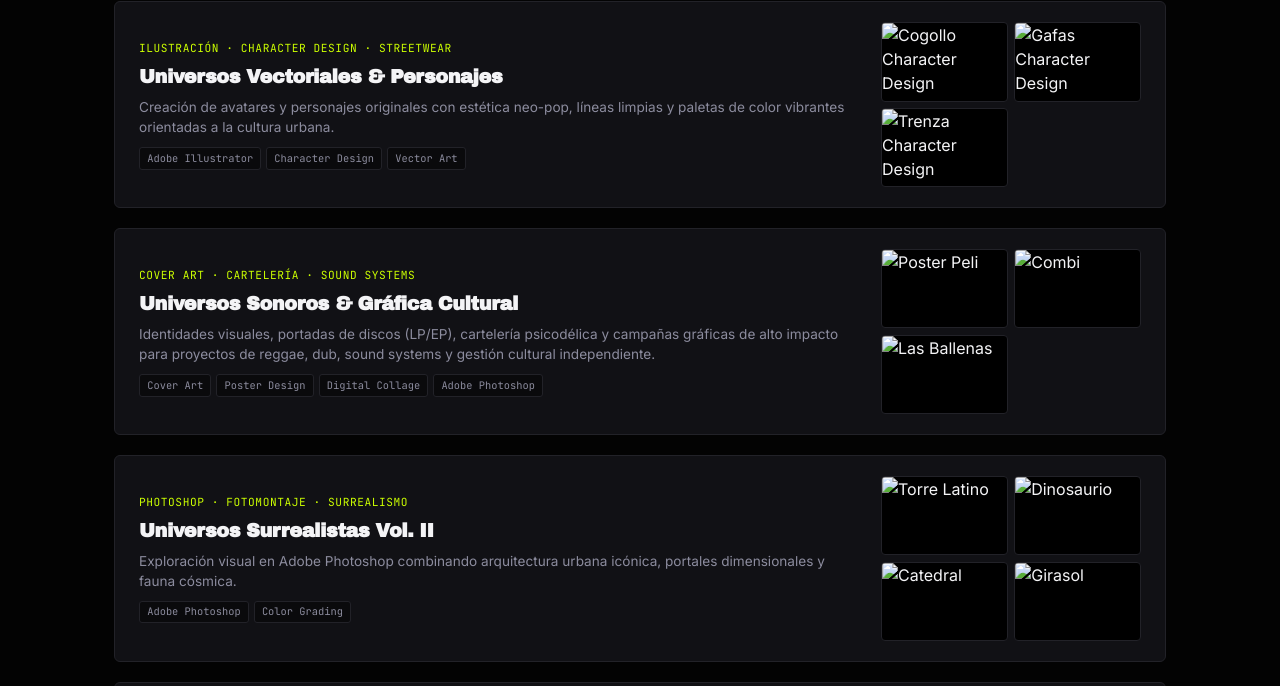
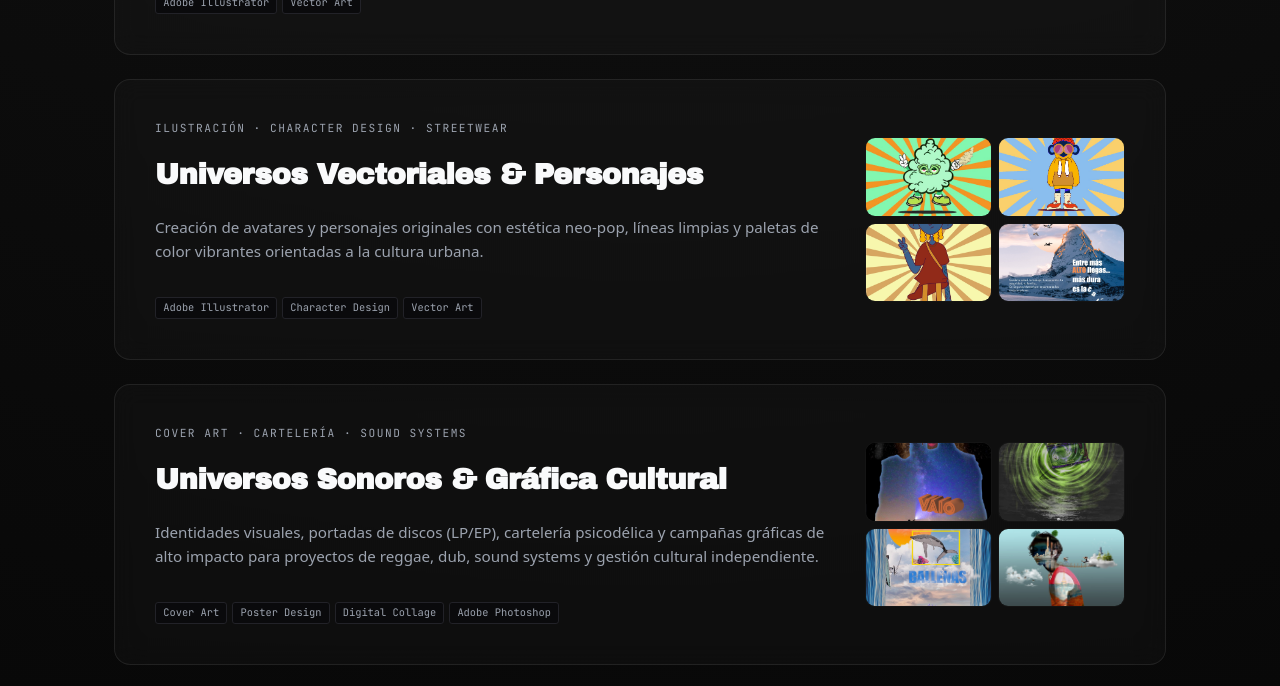
Before and after one commit to DelargeGio/G-studio, a plain HTML site: page index.html in a window 1280 px wide. Shown: the part 1338-2024 px from the top of the page. Drawn offline with Linux system fonts and the light colour scheme.

Commit message:
Fix final de imagenes y rutas de collage

```diff
--- a/index.html
+++ b/index.html
@@ -4,7 +4,7 @@
     <meta charset="UTF-8">
     <meta name="viewport" content="width=device-width, initial-scale=1.0">
     <title>GRIO STUDIO — Branding, UI/UX, Frontend & Digital Collage</title>
-    <meta name="description" content="GRIO STUDIO — Estudio de diseño digital y desarrollo frontend en CDMX. Branding corporativo, interfaces UI/UX, character design y arte surrealista para la cultura y la música.">
+    <meta name="description" content="GRIO STUDIO — Estudio de diseño digital y desarrollo frontend en CDMX. Branding corporativo, interfaces UI/UX, character design y arte surrealista para la música y la cultura.">
     <link rel="preconnect" href="https://fonts.googleapis.com">
     <link rel="preconnect" href="https://fonts.gstatic.com" crossorigin>
     <link href="https://fonts.googleapis.com/css2?family=JetBrains+Mono:wght@400;500;700&family=Archivo+Black&family=Inter:wght@400;500;600;800&display=swap" rel="stylesheet">
@@ -149,7 +149,10 @@
                             <img src="img/gafas.jpg" alt="Gafas Character Design" loading="lazy">
                         </div>
                         <div class="media-preview" title="Ampliar ilustración">
-                            <img src="img/trenza.jpg" alt="Trenza Character Design" loading="lazy">
+                            <img src="img/trenza.jpg" alt="Gafas Character Design" loading="lazy">
+                        </div>
+                        <div class="media-preview" title="Ampliar ilustración">
+                            <img src="img/sm.jpg" alt="SM Character Design" loading="lazy">
                         </div>
                     </div>
                 </article>
@@ -176,6 +179,9 @@
                         </div>
                         <div class="media-preview" title="Las Ballenas">
                             <img src="img/las ballenas.jpg" alt="Las Ballenas" loading="lazy">
+                        </div>
+                        <div class="media-preview" title="Collage Puente">
+                            <img src="img/collage-puente.jpg" alt="collage-puente" loading="lazy">
                         </div>
                     </div>
                 </article>
--- a/style.css
+++ b/style.css
@@ -483,3 +483,168 @@ body {
 .lightbox-close:hover {
     color: var(--acid-green);
 }
+:root {
+  --bg-base: #050505;
+  --bg-gradient: radial-gradient(circle at 50% 0%, #161616 0%, #050505 75%);
+  --card-bg: rgba(255, 255, 255, 0.025);
+  --card-border: rgba(255, 255, 255, 0.07);
+  --card-border-hover: rgba(255, 255, 255, 0.22);
+  --accent-glow: rgba(255, 255, 255, 0.05);
+  --text-main: #f3f4f6;
+  --text-muted: #9ca3af;
+}
+
+body {
+  background-color: var(--bg-base);
+  background-image: var(--bg-gradient);
+  color: var(--text-main);
+  font-family: system-ui, -apple-system, BlinkMacSystemFont, 'Segoe UI', Roboto, sans-serif;
+  min-height: 100vh;
+  margin: 0;
+  overflow-x: hidden;
+}
+
+.studio-container {
+  max-width: 1100px;
+  margin: 0 auto;
+  padding: 4rem 1.5rem;
+}
+
+/* Tarjetas de proyectos con profundidad y transición fluida */
+.project-card {
+  background: var(--card-bg);
+  border: 1px solid var(--card-border);
+  border-radius: 16px;
+  padding: 2rem;
+  backdrop-filter: blur(12px);
+  -webkit-backdrop-filter: blur(12px);
+  transition: all 0.4s cubic-bezier(0.165, 0.84, 0.44, 1);
+  position: relative;
+  overflow: hidden;
+}
+
+.project-card:hover {
+  transform: translateY(-6px);
+  border-color: var(--card-border-hover);
+  box-shadow: 0 20px 40px rgba(0, 0, 0, 0.7), 0 0 30px var(--accent-glow);
+}
+
+/* Insignias de tecnología minimalistas */
+.tech-tag {
+  display: inline-block;
+  font-family: monospace;
+  font-size: 0.75rem;
+  letter-spacing: 1px;
+  background: rgba(255, 255, 255, 0.04);
+  border: 1px solid rgba(255, 255, 255, 0.08);
+  padding: 0.3rem 0.7rem;
+  border-radius: 6px;
+  color: var(--text-muted);
+  margin-right: 0.5rem;
+  margin-bottom: 0.5rem;
+}
+/* Efecto Glassmorphism y profundidad para tus tarjetas */
+.project-row,
+.cap-card,
+.contact-box {
+  background: rgba(255, 255, 255, 0.025) !important;
+  border: 1px solid rgba(255, 255, 255, 0.08) !important;
+  backdrop-filter: blur(12px);
+  -webkit-backdrop-filter: blur(12px);
+  transition: all 0.4s cubic-bezier(0.165, 0.84, 0.44, 1) !important;
+}
+
+.project-row:hover,
+.cap-card:hover,
+.contact-box:hover {
+  border-color: rgba(255, 255, 255, 0.25) !important;
+  transform: translateY(-4px);
+  box-shadow: 0 20px 40px rgba(0, 0, 0, 0.6), 0 0 30px rgba(255, 255, 255, 0.04) !important;
+}
+/* --- MEJORA ESTÉTICA PARA LA SECCIÓN DE TRABAJOS --- */
+
+.projects-list {
+  display: flex;
+  flex-direction: column;
+  gap: 1.5rem;
+}
+
+.project-row {
+  position: relative;
+  padding: 2.5rem;
+  border-radius: 16px;
+  background: rgba(255, 255, 255, 0.015);
+  border: 1px solid rgba(255, 255, 255, 0.06);
+  transition: all 0.4s cubic-bezier(0.165, 0.84, 0.44, 1);
+  overflow: hidden;
+}
+
+/* Línea de acento lateral sutil al hacer hover */
+.project-row::before {
+  content: '';
+  position: absolute;
+  top: 0;
+  left: 0;
+  width: 3px;
+  height: 100%;
+  background: #ffffff;
+  opacity: 0;
+  transition: opacity 0.3s ease;
+}
+
+.project-row:hover {
+  border-color: rgba(255, 255, 255, 0.2);
+  transform: translateY(-3px);
+  background: rgba(255, 255, 255, 0.025);
+  box-shadow: 0 20px 40px rgba(0, 0, 0, 0.5);
+}
+
+.project-row:hover::before {
+  opacity: 0.8;
+}
+
+/* Etiqueta de categoría y título con mejor jerarquía */
+.project-tag {
+  font-family: 'JetBrains Mono', monospace;
+  font-size: 0.7rem;
+  letter-spacing: 1.5px;
+  text-transform: uppercase;
+  color: #9ca3af;
+  margin-bottom: 0.6rem;
+  display: inline-block;
+}
+
+.project-title {
+  font-size: 1.8rem;
+  font-weight: 800;
+  letter-spacing: -0.5px;
+  margin-bottom: 0.75rem;
+  color: #f9fafb;
+}
+
+.project-desc {
+  color: #9ca3af;
+  font-size: 0.95rem;
+  line-height: 1.6;
+  margin-bottom: 1.5rem;
+}
+
+/* Miniaturas con estilo de mockup profesional */
+.media-preview {
+  border-radius: 10px;
+  overflow: hidden;
+  border: 1px solid rgba(255, 255, 255, 0.08);
+  background: #000;
+  transition: all 0.3s ease;
+}
+
+.media-preview img {
+  width: 100%;
+  height: 100%;
+  object-fit: cover;
+  transition: transform 0.5s cubic-bezier(0.165, 0.84, 0.44, 1);
+}
+
+.media-preview:hover img {
+  transform: scale(1.08);
+}
```
Also changed, not shown: 1x/G STUDIO.png (deleted), img/catedral.jpg (added), img/cogollo.jpg (added), img/collage-puente.jpg (added), img/combi.jpg (added), img/dinosaurio.jpg (added), img/gafas.jpg (added), img/girasol.jpg (added), img/las ballenas.jpg (added), img/poster peli.jpg (added), img/sm.jpg (added), img/torre latino.jpg (added), img/trenza.jpg (added).
